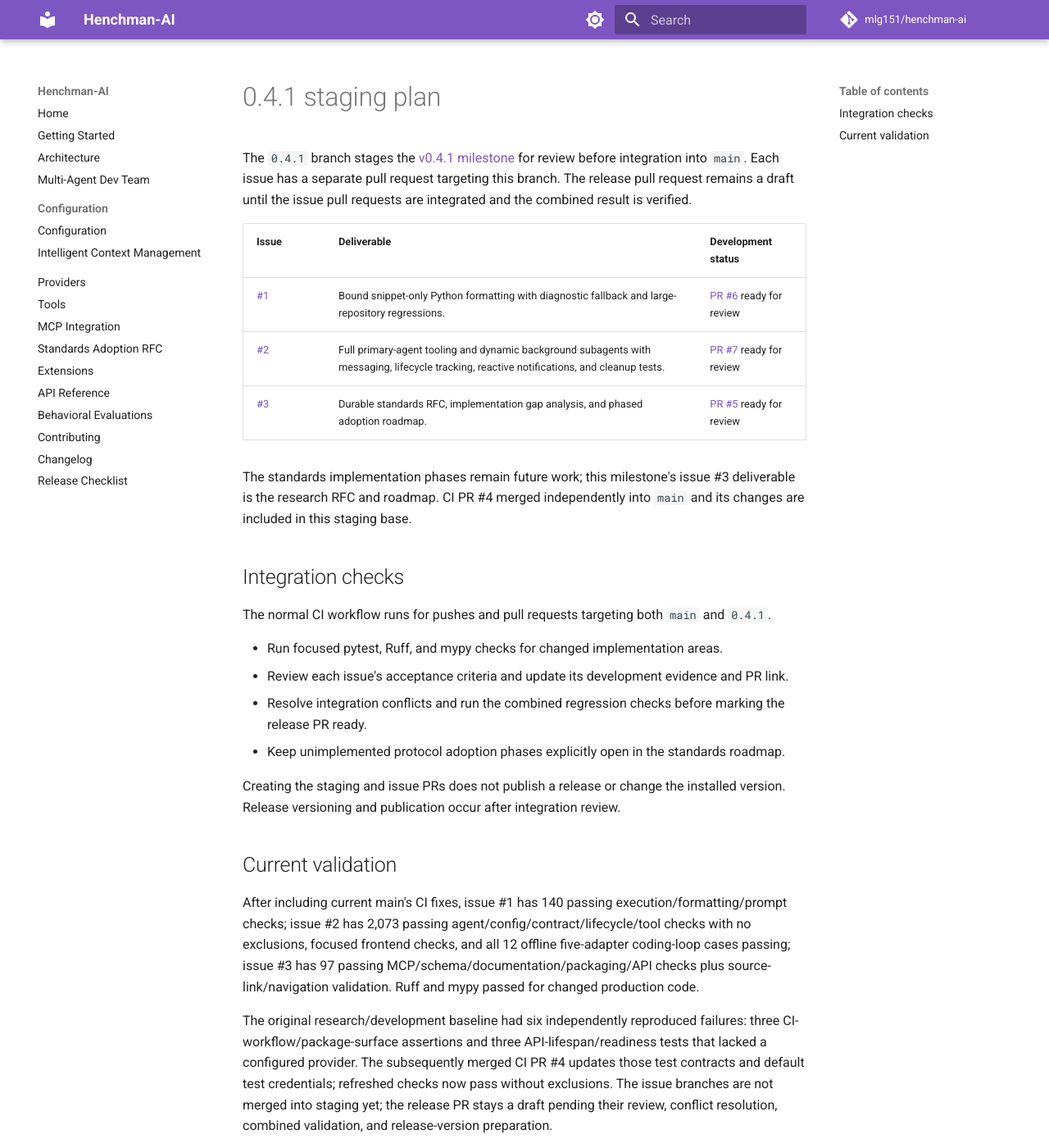
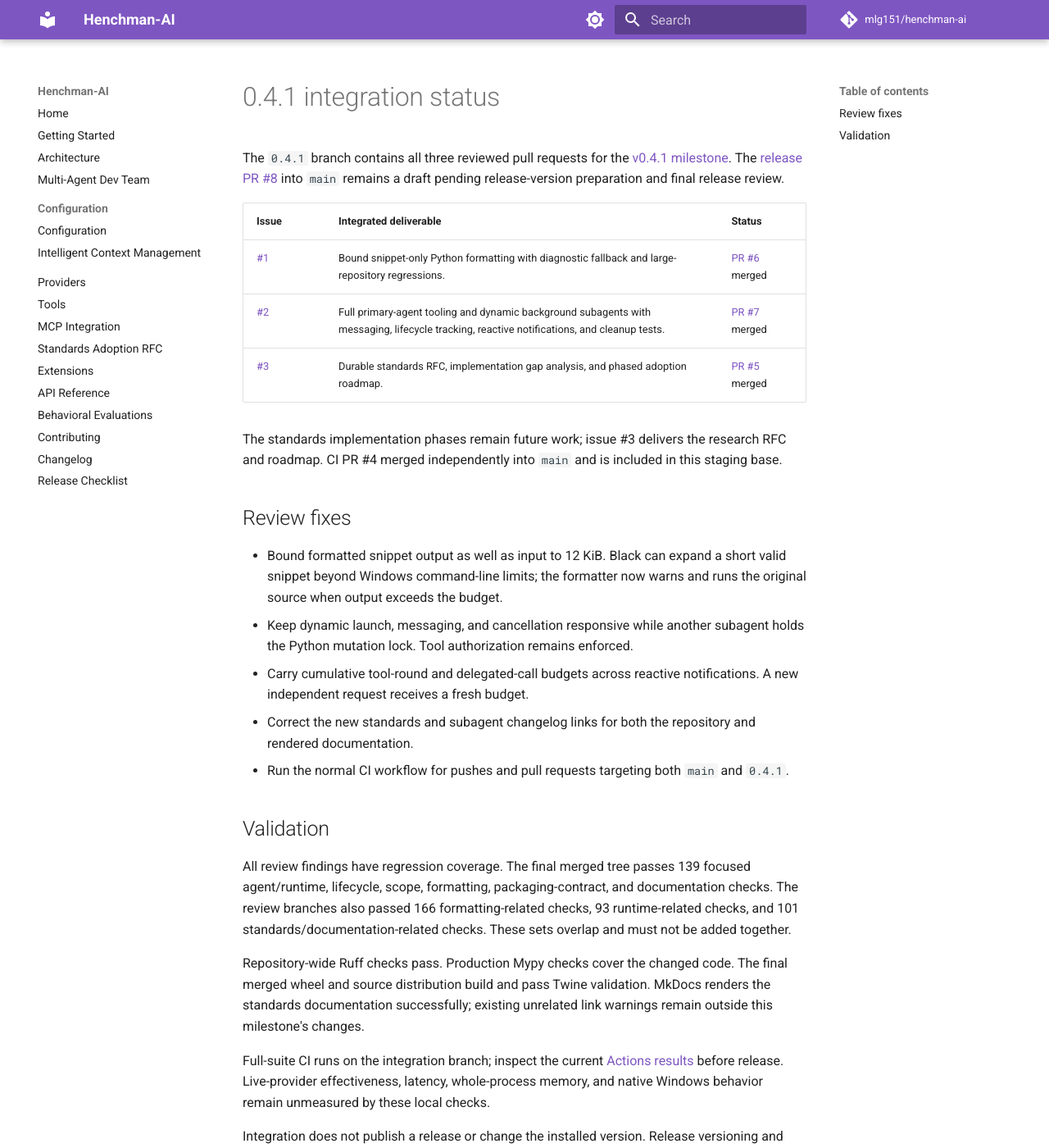
Before and after one commit to mlg151/henchman-ai, an MkDocs documentation site: the page built from docs/releases/0.4.1.md, in a window 1280 px wide and 1400 px high. Shown: the whole window at 82% size. Built offline with MkDocs 1.6.1 and Material for MkDocs 9.7.7, drawn with Linux system fonts in a browser that asks for light colours; comment, search, counter and statistics services are not loaded; some of the changed text lies outside the part shown.

Commit message:
docs: record reviewed and merged 0.4.1 pull requests

```diff
--- a/docs/releases/0.4.1.md
+++ b/docs/releases/0.4.1.md
@@ -1,28 +1,29 @@
-# 0.4.1 staging plan
+# 0.4.1 integration status
 
-The `0.4.1` branch stages the [v0.4.1 milestone](https://github.com/mlg151/henchman-ai/milestone/1) for review before integration into `main`. Each issue has a separate pull request targeting this branch. The release pull request remains a draft until the issue pull requests are integrated and the combined result is verified.
+The `0.4.1` branch contains all three reviewed pull requests for the [v0.4.1 milestone](https://github.com/mlg151/henchman-ai/milestone/1). The [release PR #8](https://github.com/mlg151/henchman-ai/pull/8) into `main` remains a draft pending release-version preparation and final release review.
 
-| Issue | Deliverable | Development status |
+| Issue | Integrated deliverable | Status |
 | --- | --- | --- |
-| [#1](https://github.com/mlg151/henchman-ai/issues/1) | Bound snippet-only Python formatting with diagnostic fallback and large-repository regressions. | [PR #6](https://github.com/mlg151/henchman-ai/pull/6) ready for review |
-| [#2](https://github.com/mlg151/henchman-ai/issues/2) | Full primary-agent tooling and dynamic background subagents with messaging, lifecycle tracking, reactive notifications, and cleanup tests. | [PR #7](https://github.com/mlg151/henchman-ai/pull/7) ready for review |
-| [#3](https://github.com/mlg151/henchman-ai/issues/3) | Durable standards RFC, implementation gap analysis, and phased adoption roadmap. | [PR #5](https://github.com/mlg151/henchman-ai/pull/5) ready for review |
+| [#1](https://github.com/mlg151/henchman-ai/issues/1) | Bound snippet-only Python formatting with diagnostic fallback and large-repository regressions. | [PR #6](https://github.com/mlg151/henchman-ai/pull/6) merged |
+| [#2](https://github.com/mlg151/henchman-ai/issues/2) | Full primary-agent tooling and dynamic background subagents with messaging, lifecycle tracking, reactive notifications, and cleanup tests. | [PR #7](https://github.com/mlg151/henchman-ai/pull/7) merged |
+| [#3](https://github.com/mlg151/henchman-ai/issues/3) | Durable standards RFC, implementation gap analysis, and phased adoption roadmap. | [PR #5](https://github.com/mlg151/henchman-ai/pull/5) merged |
 
-The standards implementation phases remain future work; this milestone's issue #3 deliverable is the research RFC and roadmap. CI PR #4 merged independently into `main` and its changes are included in this staging base.
+The standards implementation phases remain future work; issue #3 delivers the research RFC and roadmap. CI PR #4 merged independently into `main` and is included in this staging base.
 
-## Integration checks
+## Review fixes
 
-The normal CI workflow runs for pushes and pull requests targeting both `main` and `0.4.1`.
+- Bound formatted snippet output as well as input to 12 KiB. Black can expand a short valid snippet beyond Windows command-line limits; the formatter now warns and runs the original source when output exceeds the budget.
+- Keep dynamic launch, messaging, and cancellation responsive while another subagent holds the Python mutation lock. Tool authorization remains enforced.
+- Carry cumulative tool-round and delegated-call budgets across reactive notifications. A new independent request receives a fresh budget.
+- Correct the new standards and subagent changelog links for both the repository and rendered documentation.
+- Run the normal CI workflow for pushes and pull requests targeting both `main` and `0.4.1`.
 
-- Run focused pytest, Ruff, and mypy checks for changed implementation areas.
-- Review each issue's acceptance criteria and update its development evidence and PR link.
-- Resolve integration conflicts and run the combined regression checks before marking the release PR ready.
-- Keep unimplemented protocol adoption phases explicitly open in the standards roadmap.
+## Validation
 
-Creating the staging and issue PRs does not publish a release or change the installed version. Release versioning and publication occur after integration review.
+All review findings have regression coverage. The final merged tree passes 139 focused agent/runtime, lifecycle, scope, formatting, packaging-contract, and documentation checks. The review branches also passed 166 formatting-related checks, 93 runtime-related checks, and 101 standards/documentation-related checks. These sets overlap and must not be added together.
 
-## Current validation
+Repository-wide Ruff checks pass. Production Mypy checks cover the changed code. The final merged wheel and source distribution build and pass Twine validation. MkDocs renders the standards documentation successfully; existing unrelated link warnings remain outside this milestone's changes.
 
-After including current main's CI fixes, issue #1 has 140 passing execution/formatting/prompt checks; issue #2 has 2,073 passing agent/config/contract/lifecycle/tool checks with no exclusions, focused frontend checks, and all 12 offline five-adapter coding-loop cases passing; issue #3 has 97 passing MCP/schema/documentation/packaging/API checks plus source-link/navigation validation. Ruff and mypy passed for changed production code.
+Full-suite CI runs on the integration branch; inspect the current [Actions results](https://github.com/mlg151/henchman-ai/actions/workflows/ci.yml) before release. Live-provider effectiveness, latency, whole-process memory, and native Windows behavior remain unmeasured by these local checks.
 
-The original research/development baseline had six independently reproduced failures: three CI-workflow/package-surface assertions and three API-lifespan/readiness tests that lacked a configured provider. The subsequently merged CI PR #4 updates those test contracts and default test credentials; refreshed checks now pass without exclusions. The issue branches are not merged into staging yet; the release PR stays a draft pending their review, conflict resolution, combined validation, and release-version preparation.
+Integration does not publish a release or change the installed version. Release versioning and publication remain separate work.
```
Also changed, not shown: .agent_tasks/release-0.4.1/README.md (+9 -2 lines).
